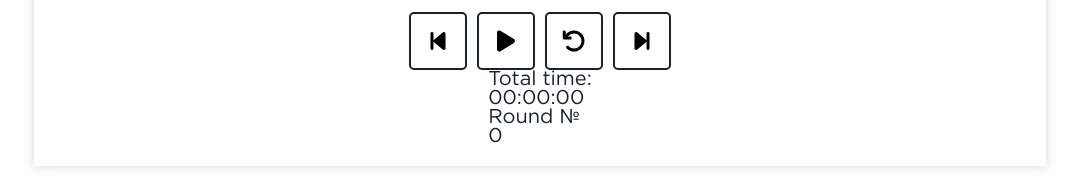
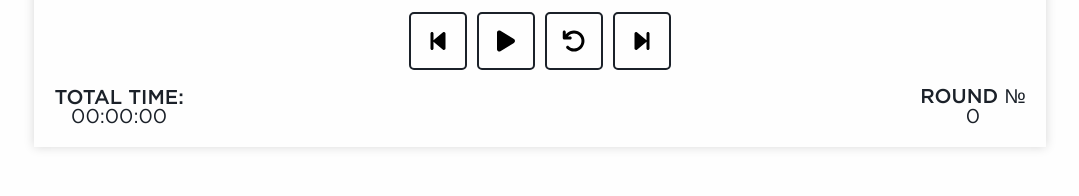
Before and after one commit to EdgeFirewalk/react-hiit-timer, a React (Create React App) app: page / in a window 1280 px wide. Shown: the part 290-486 px from the top of the page, without its empty margins (100-1179 px from the left). Built offline with nearby package versions, Linux system fonts and the light colour scheme; no server answers.

Commit message:
Add new styles for timer info blocks

```diff
--- a/src/styles/HIITTimer.scss
+++ b/src/styles/HIITTimer.scss
@@ -32,3 +32,22 @@
 .timer-buttons {
     display: flex;
 }
+
+.hiit-timer__info {
+    display: flex;
+    justify-content: space-between;
+    align-items: center;
+    width: 100%;
+    margin-top: 15px;
+}
+
+.info-block {
+    display: flex;
+    flex-direction: column;
+    align-items: center;
+}
+
+.info-block__title {
+    font-family: 'Gotham Pro Medium', sans-serif;
+    text-transform: uppercase;
+}
```
